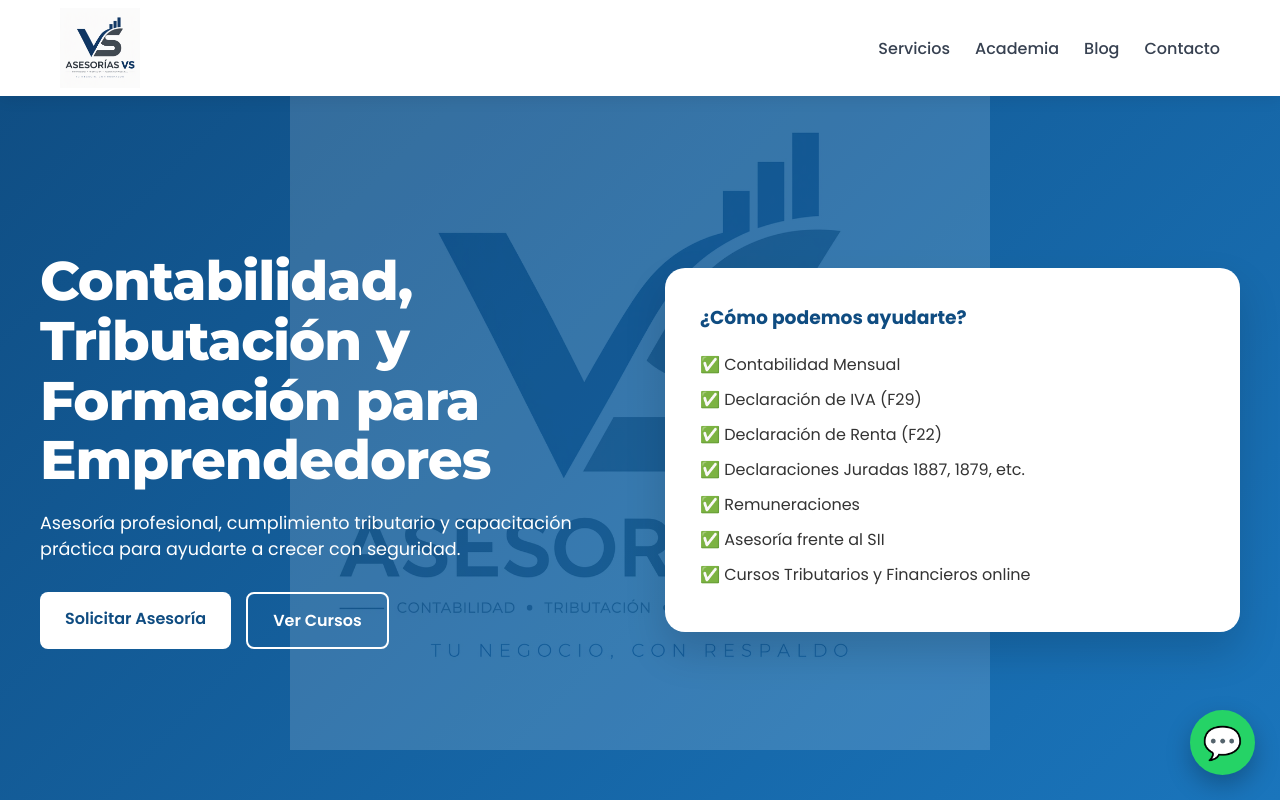
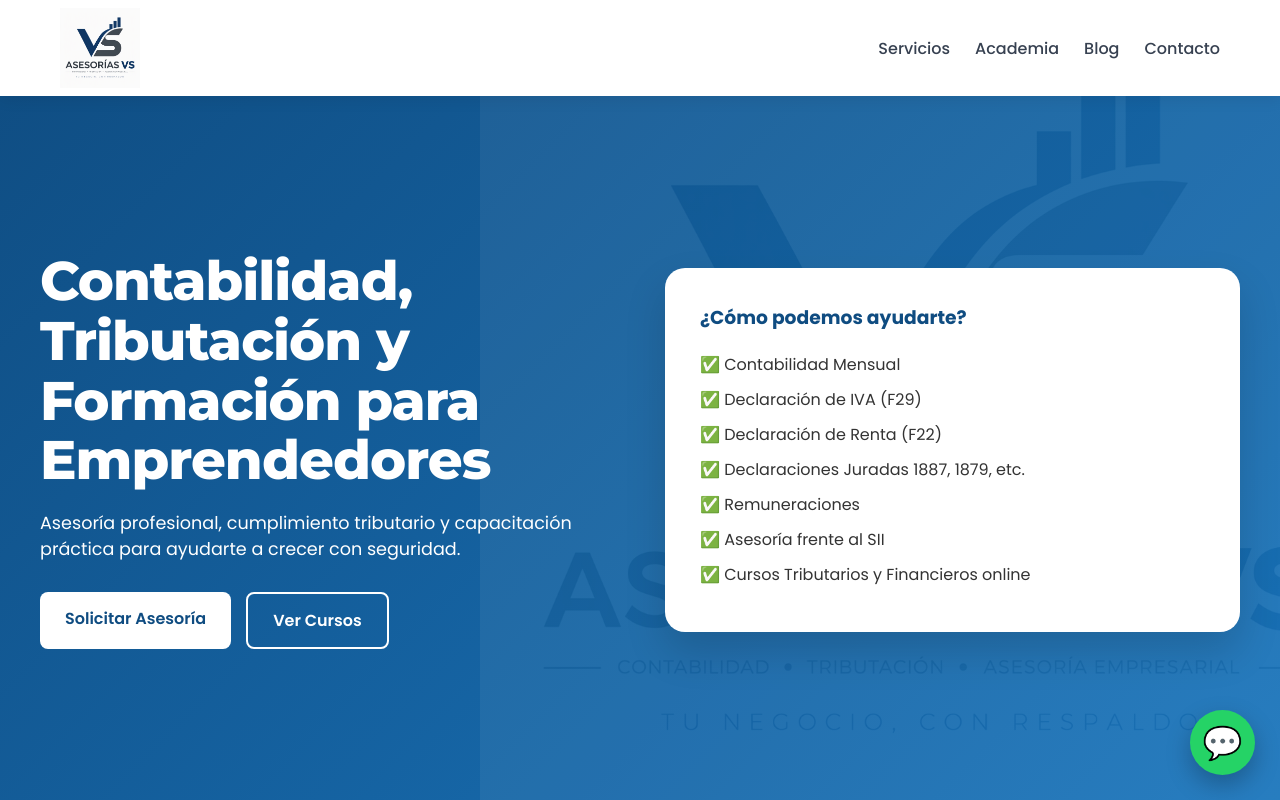
Before and after one commit to gabrieluv-ai/asesorias-vs, a plain HTML site: page index.html in a window 1280 px wide. Shown: the top 800 px of the page. Drawn offline with Linux system fonts and the light colour scheme.

Commit message:
Update index.html

```diff
--- a/index.html
+++ b/index.html
@@ -92,17 +92,17 @@ overflow:hidden;
 .hero::before{
 content:"";
 position:absolute;
+right:-100px;
 top:50%;
-left:50%;
-transform:translate(-50%,-50%);
-width:700px;
-height:700px;
+transform:translateY(-50%);
+width:900px;
+height:900px;
 background:url("logo-vs.png") no-repeat center;
 background-size:contain;
-opacity:0.15;
+opacity:0.06;
 pointer-events:none;
-z-index:1;
 }
+
 
 .hero-content{
 position:relative;
```
